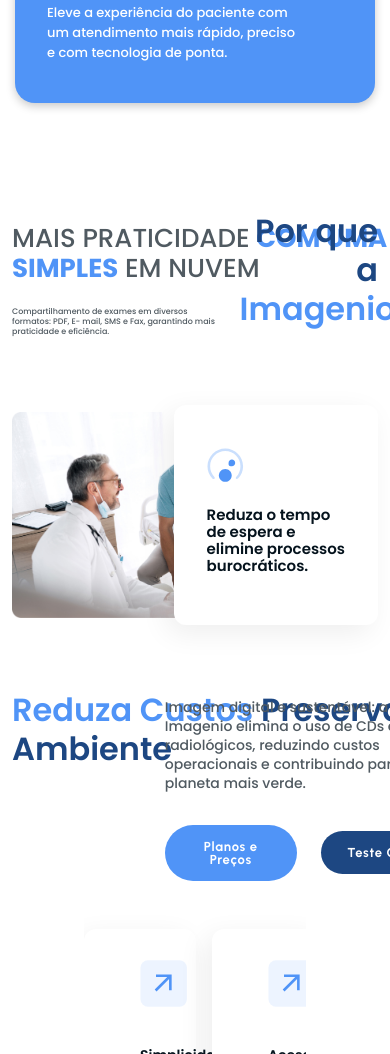
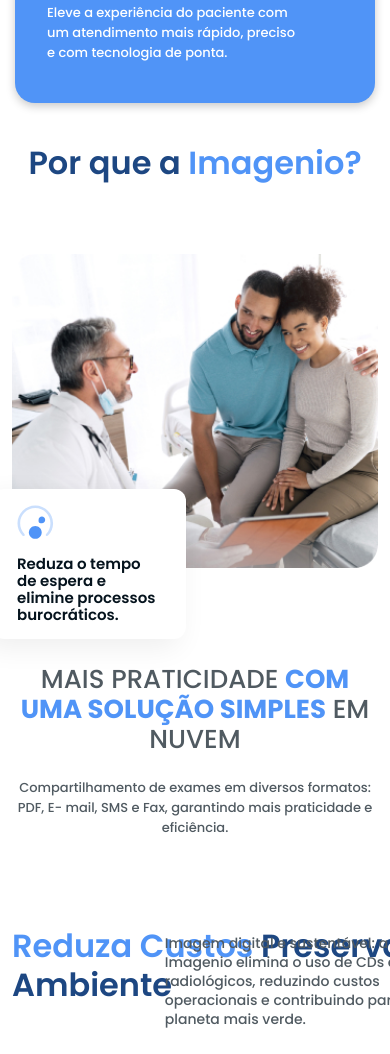
Before and after one commit to RenanLucenaDeveloper/Imagenio, a plain HTML site: page index.html in a window 390 px wide. Shown: the part 1653-2707 px from the top of the page. Drawn offline with nearby package versions, Linux system fonts and the light colour scheme.

Commit message:
why-imagenio responsivity

```diff
--- a/index.html
+++ b/index.html
@@ -258,9 +258,9 @@
 
     <!-- ===================================================== -->
 
-    <section class="container pt-5" id="why-imagenio">
-        <div class="row pt-5 pb-5">
-            <div class="col-7">
+    <section class="why-imagenio container pt-0 pt-xl-5" id="why-imagenio">
+        <div class="row pt-3 pt-xl-5 pb-5">
+            <div class="col-7 d-none d-xl-block">
                 <h2 class="primary-text fw-500 text-uppercase pb-2" style="max-width: 597px; min-width: 597px;">
                     mais praticidade
                     <span class="brand-text fw-700">com uma solução SIMPLES</span>
@@ -273,24 +273,29 @@
                 </h4>
             </div>
 
-            <div class="col-5">
-                <h1 class="brand-darker-text bigger text-end pb-3" style="max-width: 460px; transform: translateY(-12px);">
+            <div class="col-12 col-xl-5">
+                <h1 class="w-100 brand-darker-text bigger text-center text-xl-end pb-3" style="">
                     Por que a <span class="brand-text">Imagenio?</span>
                 </h1>
             </div>
         </div>
 
         <div class="row">
-            <div class="col">
-                <div class="position-relative">
+            <div class="col-12">
+                <div class="mobile-family-container position-relative">
                     <img
                       src="img/family-doctor.jpg"
                       alt="Iamgem de família na consulta"
-                      class="w-100 family-doctor-img">
+                      class="w-100 family-doctor-img d-none d-xl-block">
+
+                    <img
+                      src="img/mobile-family-doctor.jpg"
+                      alt="Iamgem de família na consulta"
+                      class="w-100 mobile-family-doctor-img d-block d-xl-none">
 
                     <div class="light-bg big-square-card square-card-why-imagenio big-square-padding w-fit-content">
-                        <img src="img/svg/speedometer.svg" alt="Reduza o tempo de espera" class="mb-4">
-                        <h3 class="darker-text">
+                        <img src="img/svg/speedometer.svg" alt="Reduza o tempo de espera" class="mb-3 mb-xl-4">
+                        <h3 class="darker-text text-start p-0 m-0">
                             Reduza o tempo <br>
                             de espera e <br>
                             elimine processos <br>
@@ -298,6 +303,19 @@
                         </h3>
                     </div>
                 </div>
+            </div>
+
+            <div class="col-12 d-block d-xl-none pt-5">
+                <h2 class="w-100 mx-auto primary-text fw-500 text-uppercase text-center pb-2 pt-5" style="max-width: 358px;">
+                    mais praticidade
+                    <span class="brand-text fw-700">com uma solução SIMPLES</span>
+                    em nuvem
+                </h2>
+
+                <p class="w-100 mx-auto primary-text fw-500 bigger pt-2 text-center" style="max-width: 359px;">
+                    Compartilhamento de exames em diversos formatos: PDF, E-
+                    mail, SMS e Fax, garantindo mais praticidade e eficiência.
+                </p>
             </div>
         </div>
     </section>
--- a/js/script.js
+++ b/js/script.js
@@ -15,7 +15,7 @@ function initHeaderEvents() {
     const header = document.querySelector('header');
 
     function handleScroll() {
-        const isScrolled = window.scrollY > 72;
+        const isScrolled = window.scrollY > 40;
 
         if(isScrolled) {
             header.classList.add('scrolled');
--- a/style/style.css
+++ b/style/style.css
@@ -831,6 +831,11 @@ header.scrolled {
 /* ------------------------------------------------------------------------------------ */
 /* Por que a Imagenio? */
 
+.why-imagenio h1 {
+    max-width: 460px;
+    transform: translateY(-12px);
+}
+
 .family-doctor-img {
     max-width: 926px;
 }
@@ -844,6 +849,32 @@ header.scrolled {
 }
 
 @media screen and (max-width: 1200px) {
+    .why-imagenio h1 {
+        max-width: unset;
+        transform: none;
+    }
+
+    .square-card-why-imagenio {
+        top: 75%;
+        left: 0;
+        transform: none;
+
+        padding: 16px 25px !important;
+        min-width: 194px;
+        max-height: 150px;
+
+        transform: translateX(-20px);
+    }
+
+    .mobile-family-container {
+        max-width: 516px;
+        margin: auto;
+    }
+
+    .mobile-family-doctor-img {
+        display: block;
+        max-width: 516px;
+    }
 }
 
 
```
Also changed, not shown: img/mobile-family-doctor.jpg (added).
